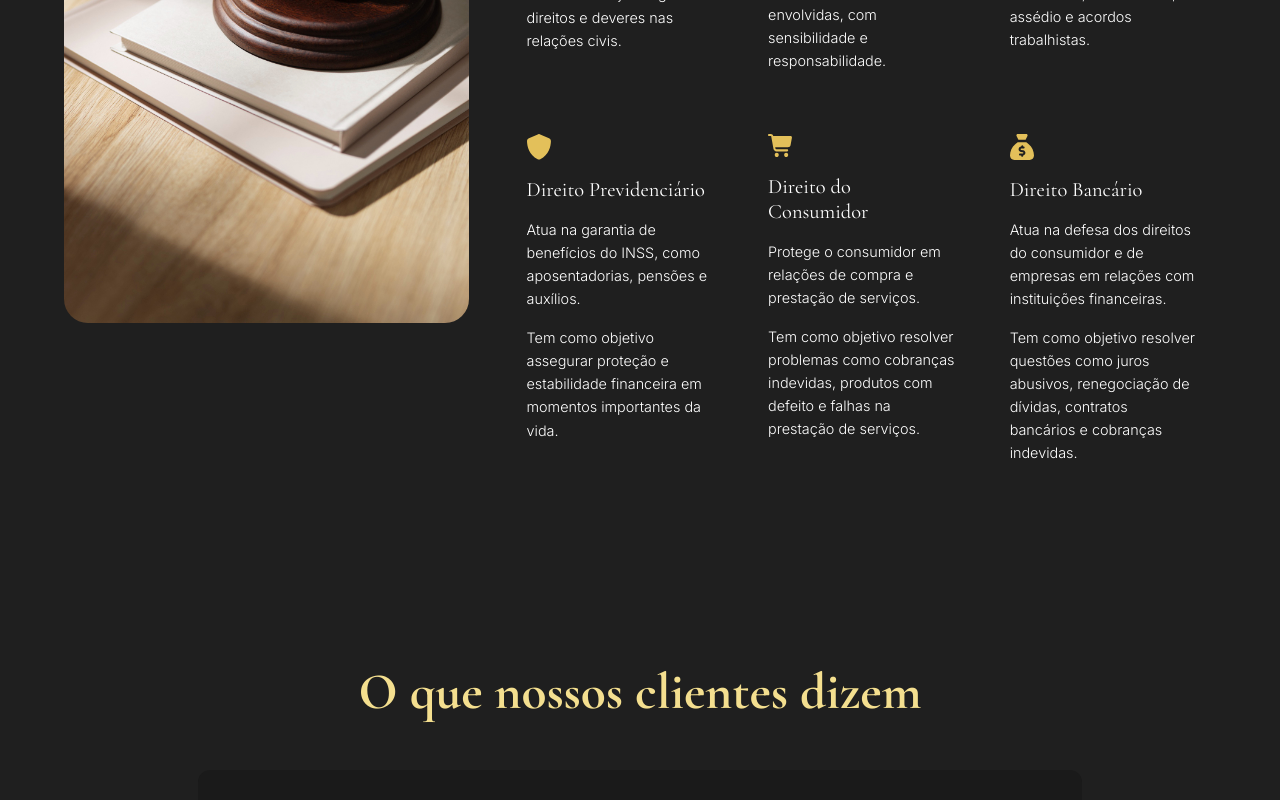
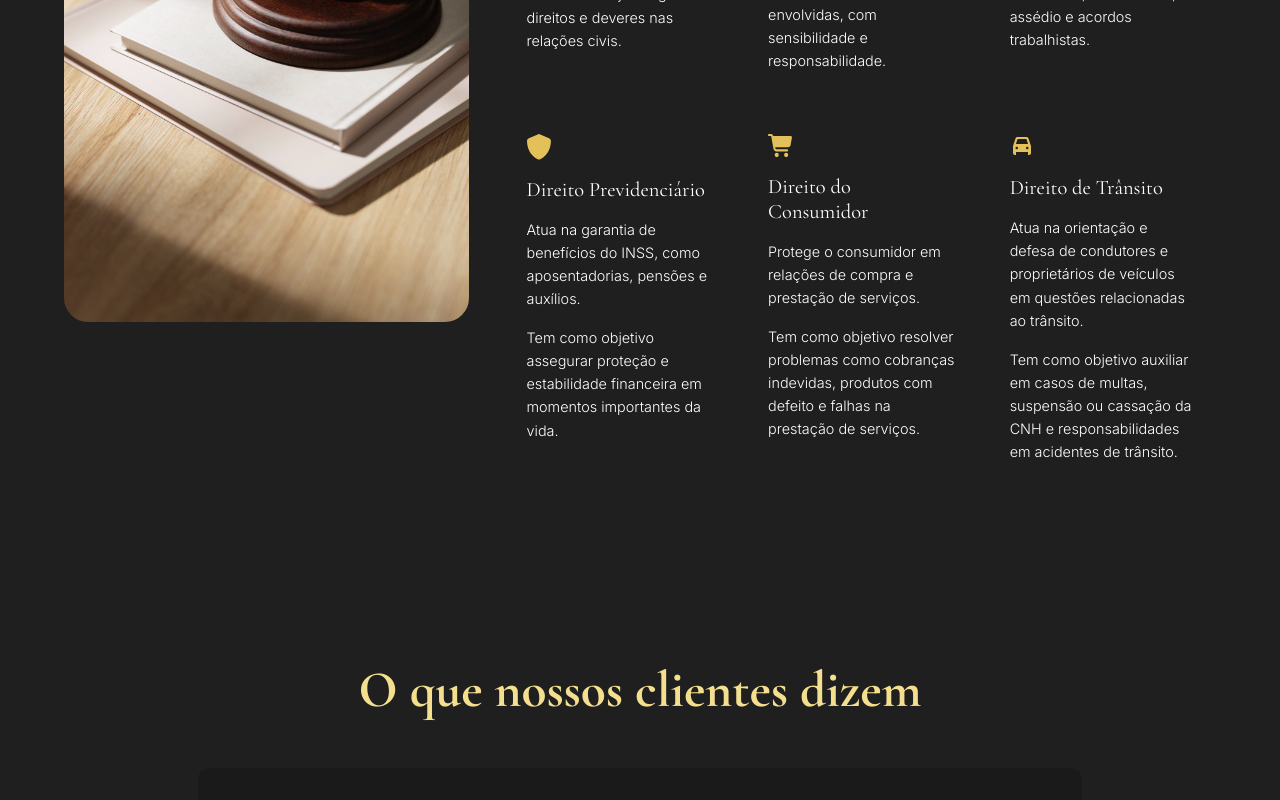
Before and after one commit to andyxzdev/Barreto_e_santana_adv, a React (Vite) app in the folder front-end/barreto_e_santana_adv/: page / in a window 1280 px wide. Shown: the part 3200-4000 px from the top of the page. Built offline with nearby package versions, Linux system fonts and the light colour scheme.

Commit message:
feat: substitui Direito Bancario por Direito de Transito

```diff
--- a/front-end/barreto_e_santana_adv/src/assets/components/footer/Footer.jsx
+++ b/front-end/barreto_e_santana_adv/src/assets/components/footer/Footer.jsx
@@ -9,7 +9,7 @@ import IconeDireitoTrabalhista from "../../icons/business.svg";
 import IconeDireitoFamilia from "../../icons/family2.svg";
 import IconeDireitoPrevidenciario from "../../icons/shield2.svg";
 import IconeDireitoConsumidor from "../../icons/cart2.svg";
-import IconeDireitoBancario from "../../icons/cash2.svg";
+import IconeDireitoTransito from "../../icons/transit2.svg";
 import IconeLocalization from "../../icons/localization.svg";
 import IconePhone from "../../icons/phone2.svg";
 import IconeEmail from "../../icons/mail2.svg";
@@ -96,8 +96,8 @@ const Footer = ({ customStyle }) => {
                 <p>Direito do Consumidor</p>
               </ul>
               <ul>
-                <img src={IconeDireitoBancario} alt="Direito Bancário" />
-                <p>Direito Bancário</p>
+                <img src={IconeDireitoTransito} alt="Direito de Trânsito" />
+                <p>Direito de Trânsito</p>
               </ul>
             </li>
           </div>
--- a/front-end/barreto_e_santana_adv/src/assets/components/footer/FooterPoli.jsx
+++ b/front-end/barreto_e_santana_adv/src/assets/components/footer/FooterPoli.jsx
@@ -9,7 +9,7 @@ import IconeDireitoTrabalhista from "../../icons/business.svg";
 import IconeDireitoFamilia from "../../icons/family2.svg";
 import IconeDireitoPrevidenciario from "../../icons/shield2.svg";
 import IconeDireitoConsumidor from "../../icons/cart2.svg";
-import IconeDireitoBancario from "../../icons/cash2.svg";
+import IconeDireitoTransito from "../../icons/transit2.svg";
 import IconeLocalization from "../../icons/localization.svg";
 import IconePhone from "../../icons/phone2.svg";
 import IconeEmail from "../../icons/mail2.svg";
@@ -96,8 +96,8 @@ const FooterPoli = ({ customStyle }) => {
                 <p>Direito do Consumidor</p>
               </ul>
               <ul>
-                <img src={IconeDireitoBancario} alt="Direito Bancário" />
-                <p>Direito Bancário</p>
+                <img src={IconeDireitoTransito} alt="Direito de Trânsito" />
+                <p>Direito de Trânsito</p>
               </ul>
             </li>
           </div>
--- a/front-end/barreto_e_santana_adv/src/assets/components/footer/FooterSobre.jsx
+++ b/front-end/barreto_e_santana_adv/src/assets/components/footer/FooterSobre.jsx
@@ -9,7 +9,7 @@ import IconeDireitoTrabalhista from "../../icons/business.svg";
 import IconeDireitoFamilia from "../../icons/family2.svg";
 import IconeDireitoPrevidenciario from "../../icons/shield2.svg";
 import IconeDireitoConsumidor from "../../icons/cart2.svg";
-import IconeDireitoBancario from "../../icons/cash2.svg";
+import IconeDireitoTransito from "../../icons/transit2.svg";
 import IconeLocalization from "../../icons/localization.svg";
 import IconePhone from "../../icons/phone2.svg";
 import IconeEmail from "../../icons/mail2.svg";
@@ -96,8 +96,8 @@ const FooterSobre = ({ customStyle }) => {
                 <p>Direito do Consumidor</p>
               </ul>
               <ul>
-                <img src={IconeDireitoBancario} alt="Direito Bancário" />
-                <p>Direito Bancário</p>
+                <img src={IconeDireitoTransito} alt="Direito de Trânsito" />
+                <p>Direito de Trânsito</p>
               </ul>
             </li>
           </div>
--- a/front-end/barreto_e_santana_adv/src/pages/home/App.jsx
+++ b/front-end/barreto_e_santana_adv/src/pages/home/App.jsx
@@ -7,7 +7,7 @@ import IconeDirCivil from "../../assets/icons/civil.svg";
 import IconeFamily from "../../assets/icons/family.svg";
 import IconeShield from "../../assets/icons/shield.svg";
 import IconeCart from "../../assets/icons/cart.svg";
-import IconeCash from "../../assets/icons/cash.svg";
+import IconeTransito from "../../assets/icons/transit.svg";
 import LogoPequena from "../../assets/logo/logonova2.png";
 import IconWorld from "../../assets/icons/world.svg";
 import IconBusiness2 from "../../assets/icons/business2.svg";
@@ -269,19 +269,19 @@ function App() {
                     </li>
                   </div>
                   <div className="area1">
-                    <img src={IconeCash} alt="" />
-                    <h1>Direito Bancário</h1>
+                    <img src={IconeTransito} alt="" />
+                    <h1>Direito de Trânsito</h1>
                     <li>
                       <p>
-                        Atua na defesa dos direitos do consumidor e de empresas
-                        em relações com instituições financeiras.
+                        Atua na orientação e defesa de condutores e proprietários
+                        de veículos em questões relacionadas ao trânsito.
                       </p>
                     </li>
                     <li>
                       <p>
-                        Tem como objetivo resolver questões como juros abusivos,
-                        renegociação de dívidas, contratos bancários e cobranças
-                        indevidas.
+                        Tem como objetivo auxiliar em casos de multas, suspensão
+                        ou cassação da CNH e responsabilidades em acidentes de
+                        trânsito.
                       </p>
                     </li>
                   </div>
```
Also changed, not shown: front-end/barreto_e_santana_adv/src/assets/icons/transit.svg (added), front-end/barreto_e_santana_adv/src/assets/icons/transit2.svg (added).
